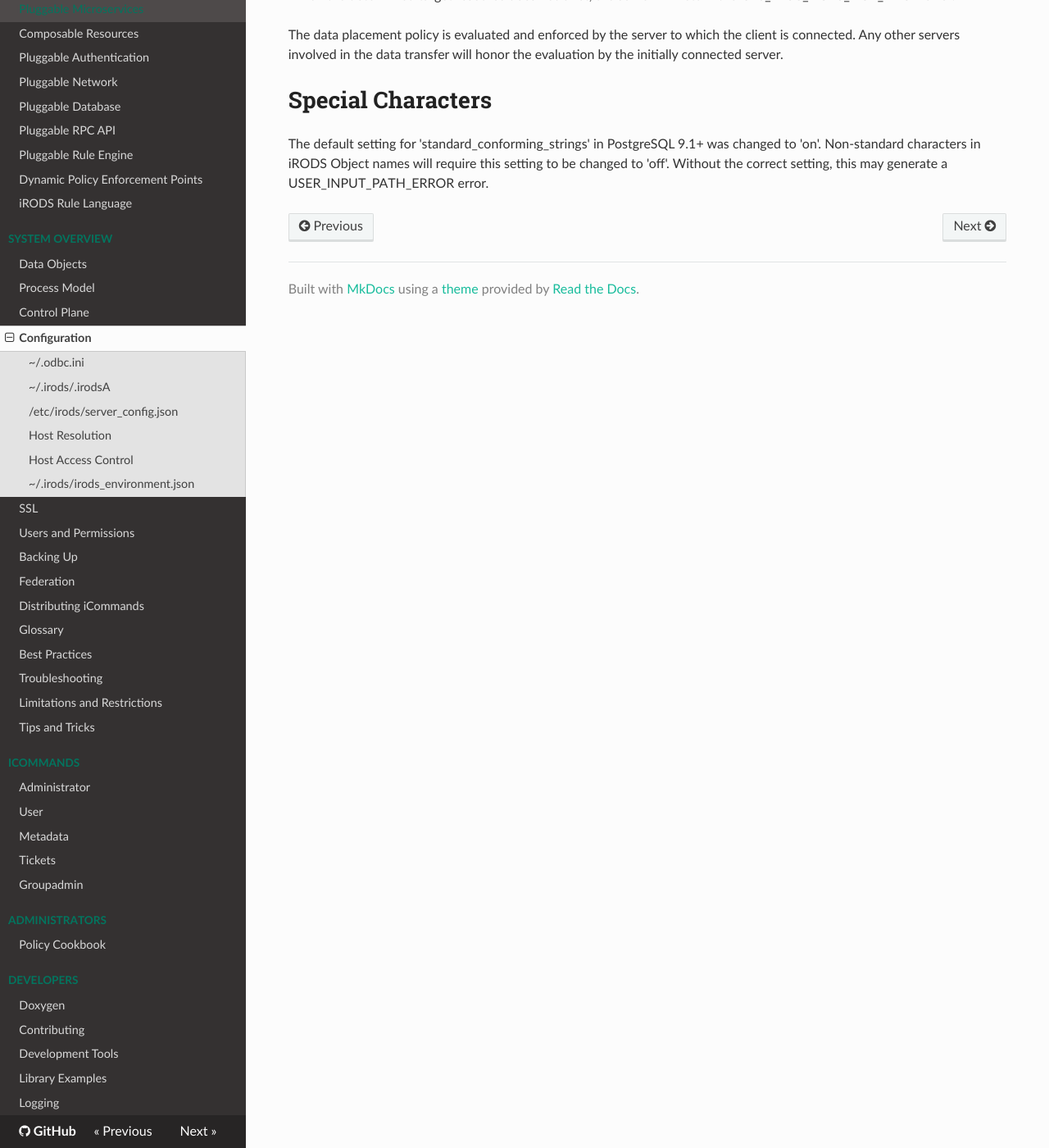
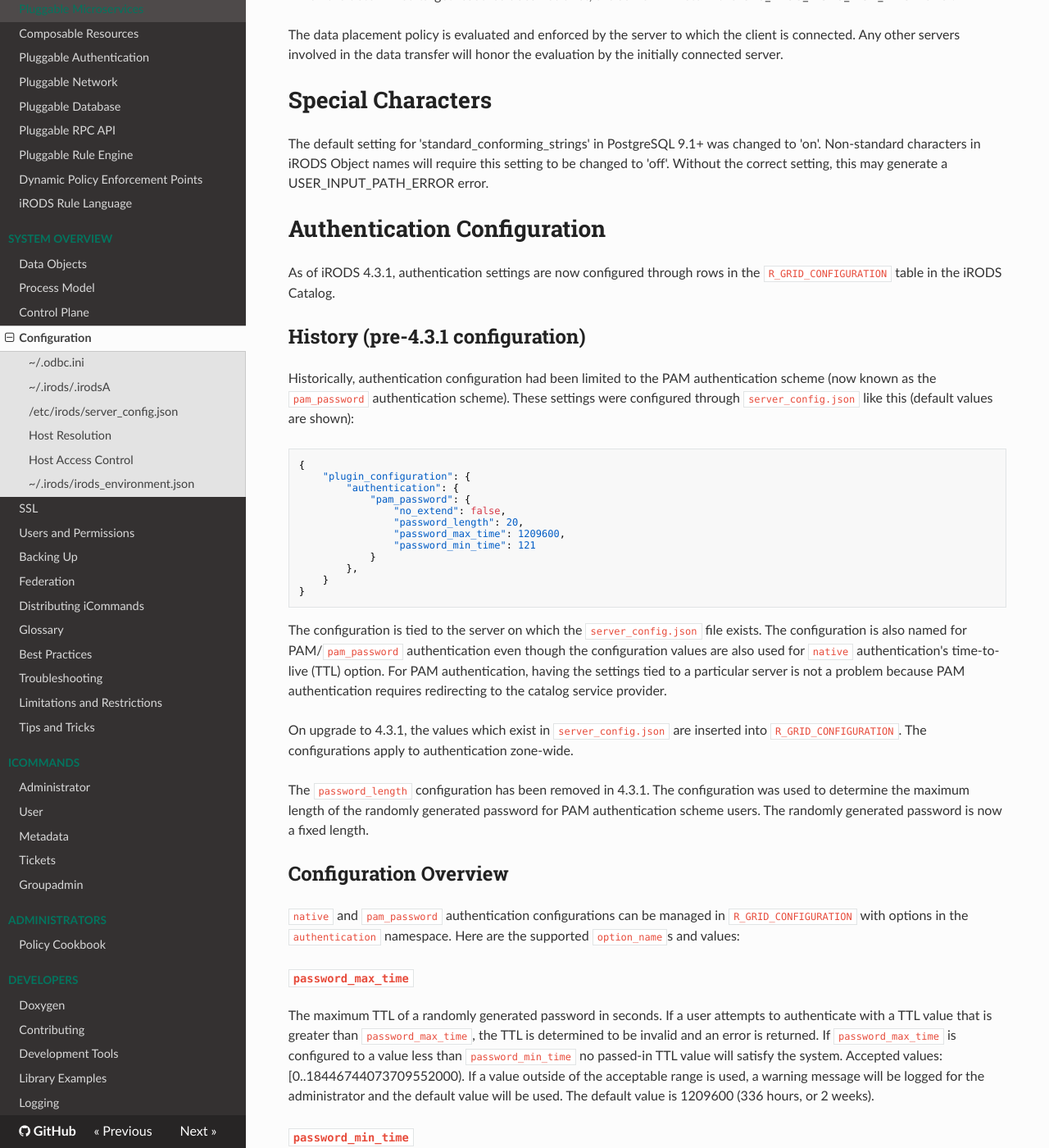
Before and after one commit to irods/irods_docs, an MkDocs documentation site: the page built from docs/system_overview/configuration.md, in a window 1280 px wide and 1400 px high, scrolled down 13827 px. Shown: the whole window at 82% size. Built offline with MkDocs 1.6.1, drawn with Linux system fonts in a browser that asks for light colours; nearby versions of some CDN libraries; some of the changed text lies outside the part shown.

Commit message:
[irods/irods#7274] Add authentication configuration docs

````diff
--- a/docs/system_overview/configuration.md
+++ b/docs/system_overview/configuration.md
@@ -863,3 +863,63 @@ servers involved in the data transfer will honor the evaluation by the initially
 # Special Characters
 
 The default setting for 'standard_conforming_strings' in PostgreSQL 9.1+ was changed to 'on'.  Non-standard characters in iRODS Object names will require this setting to be changed to 'off'.  Without the correct setting, this may generate a USER_INPUT_PATH_ERROR error.
+
+# Authentication Configuration
+
+As of iRODS 4.3.1, authentication settings are now configured through rows in the `R_GRID_CONFIGURATION` table in the iRODS Catalog.
+
+## History (pre-4.3.1 configuration)
+
+Historically, authentication configuration had been limited to the PAM authentication scheme (now known as the `pam_password` authentication scheme). These settings were configured through `server_config.json` like this (default values are shown):
+```json
+{
+	"plugin_configuration": {
+		"authentication": {
+			"pam_password": {
+				"no_extend": false,
+				"password_length": 20,
+				"password_max_time": 1209600,
+				"password_min_time": 121
+			}
+		},
+	}
+}
+```
+The configuration is tied to the server on which the `server_config.json` file exists. The configuration is also named for PAM/`pam_password` authentication even though the configuration values are also used for `native` authentication's time-to-live (TTL) option. For PAM authentication, having the settings tied to a particular server is not a problem because PAM authentication requires redirecting to the catalog service provider.
+
+On upgrade to 4.3.1, the values which exist in `server_config.json` are inserted into `R_GRID_CONFIGURATION`. The configurations apply to authentication zone-wide.
+
+The `password_length` configuration has been removed in 4.3.1. The configuration was used to determine the maximum length of the randomly generated password for PAM authentication scheme users. The randomly generated password is now a fixed length.
+
+## Configuration Overview
+
+`native` and `pam_password` authentication configurations can be managed in `R_GRID_CONFIGURATION` with options in the `authentication` namespace. Here are the supported `option_name`s and values:
+
+#### `password_max_time`
+
+The maximum TTL of a randomly generated password in seconds. If a user attempts to authenticate with a TTL value that is greater than `password_max_time`, the TTL is determined to be invalid and an error is returned. If `password_max_time` is configured to a value less than `password_min_time` no passed-in TTL value will satisfy the system. Accepted values: [0..18446744073709552000). If a value outside of the acceptable range is used, a warning message will be logged for the administrator and the default value will be used. The default value is 1209600 (336 hours, or 2 weeks).
+
+#### `password_min_time`
+
+The minimum TTL of a randomly generated password in seconds. If a user attempts to authenticate with a TTL value that is less than `password_min_time`, the TTL is determined to be invalid and an error is returned. If `password_min_time` is configured to a value greater than `password_max_time` no passed-in TTL value will satisfy the system. Accepted values: [0..18446744073709552000). If a value outside of the acceptable range is used, a warning message will be logged for the administrator and the default value will be used. The default value is 121.
+
+#### `password_extend_lifetime`
+
+Determines whether to extend the lifetime of the user's randomly generated password when re-authenticating by updating its expiration time. For instance, if a user authenticates and a randomly generated password already exists for the user in the database, the existing password will simply have its lifetime extended and the user will not need to re-authenticate for the full TTL. Accepted values: '0' or '1'. '1' means that the expiration time for the existing random password will be updated each time a user re-authenticates with iRODS. '0' means that the expiration time for the existing random password will not be updated when a user re-authenticates with iRODS. The default value is '1'.
+
+**NOTE:** This configuration is not used with `native` authentication.
+
+## Configuring authentication in `R_GRID_CONFIGURATION`
+
+`R_GRID_CONFIGURATION` can be modified through the `iadmin` subcommand `set_grid_configuration`. The current value can be queried using the `iadmin` subcommand `get_grid_configuration`.
+
+Here is an example of getting the configuration for the `password_max_time`, modifying the value, and checking to see that it updated correctly:
+```bash
+$ iadmin get_grid_configuration authentication password_max_time
+1209600
+$ iadmin set_grid_configuration authentication password_max_time 3600
+$ iadmin get_grid_configuration authentication password_max_time
+3600
+```
+
+See [set_grid_configuration](../../icommands/administrator/#set_grid_configuration) and [get_grid_configuration](../../icommands/administrator/#get_grid_configuration) for more details about these subcommands.
````
Also changed, not shown: docs/plugins/pluggable_authentication.md (+0 -9 lines).
